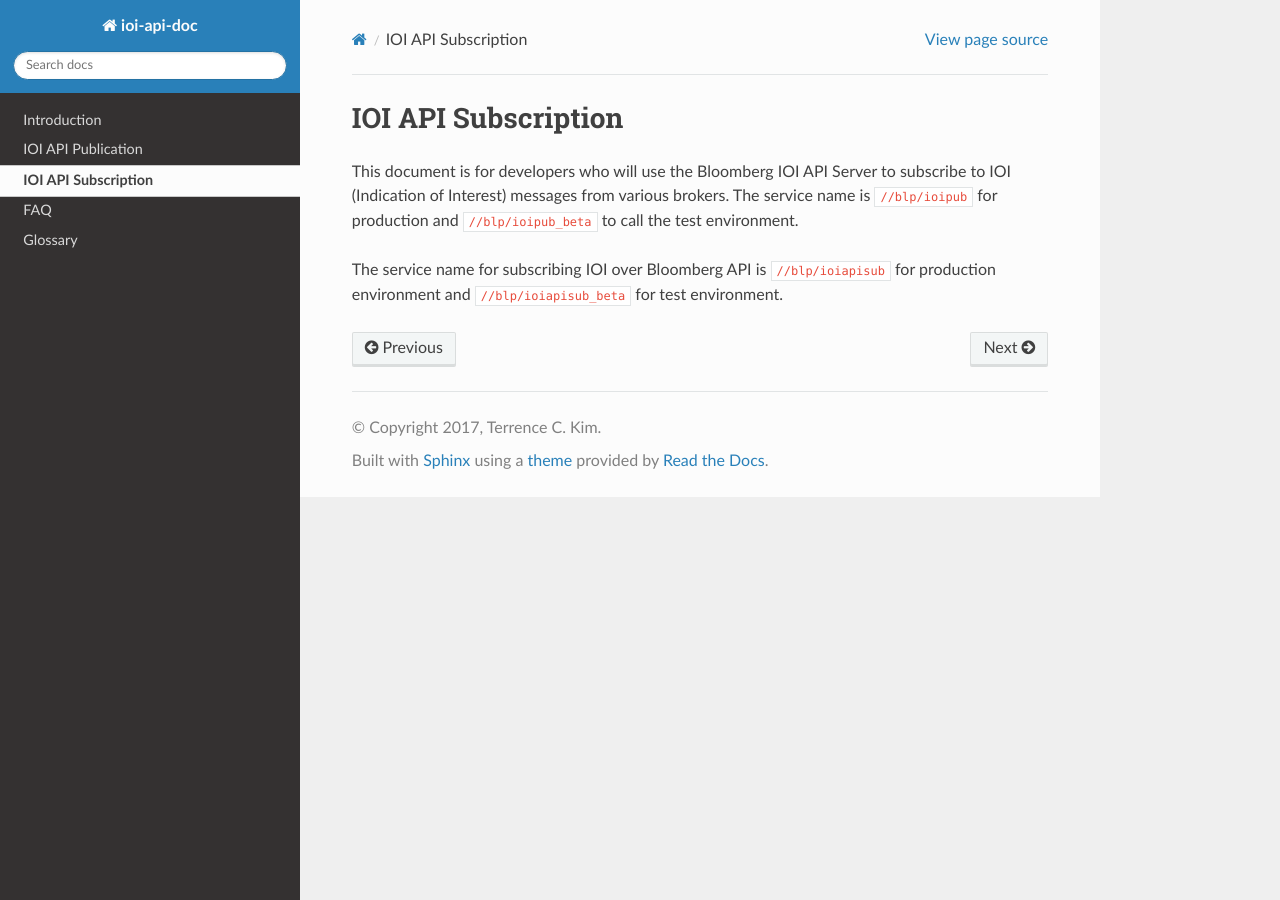
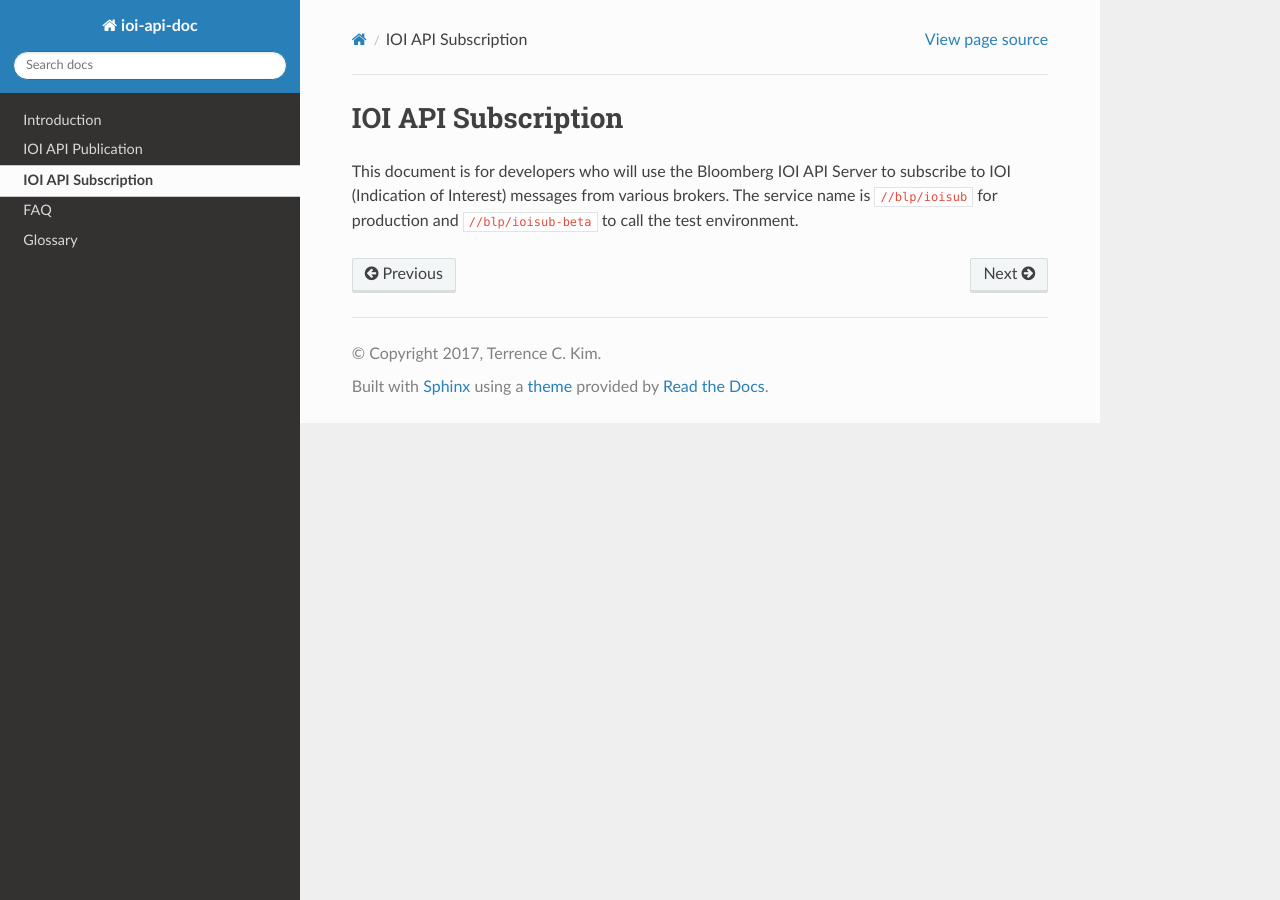
Before and after one commit to tkim/ioi_api_doc, a Sphinx documentation site: the page built from source/subscription/index.rst, in a window 1280 px wide. Built offline with Sphinx 7.4.7 and the Read the Docs theme 2.0.0, drawn with Linux system fonts in a browser that asks for light colours; formulas are drawn with MathJax 3.

Commit message:
update service name

```diff
--- a/source/subscription/index.rst
+++ b/source/subscription/index.rst
@@ -3,6 +3,4 @@
 ####################
 
 
-This document is for developers who will use the Bloomberg IOI API Server to subscribe to IOI (Indication of Interest) messages from various brokers. The service name is ``//blp/ioipub`` for production and ``//blp/ioipub_beta`` to call the test environment.
-
-The service name for subscribing IOI over Bloomberg API is ``//blp/ioiapisub`` for production environment and ``//blp/ioiapisub_beta`` for test environment.
+This document is for developers who will use the Bloomberg IOI API Server to subscribe to IOI (Indication of Interest) messages from various brokers. The service name is ``//blp/ioisub`` for production and ``//blp/ioisub-beta`` to call the test environment.
```
